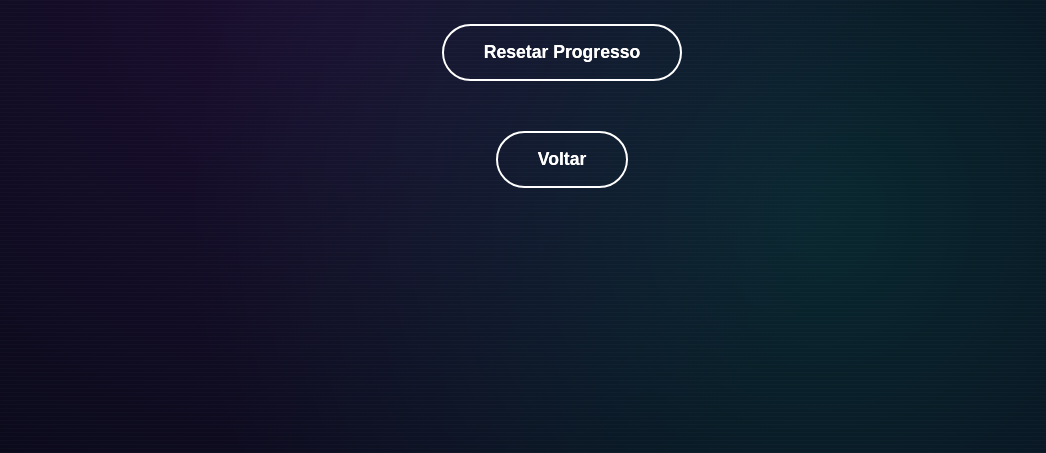
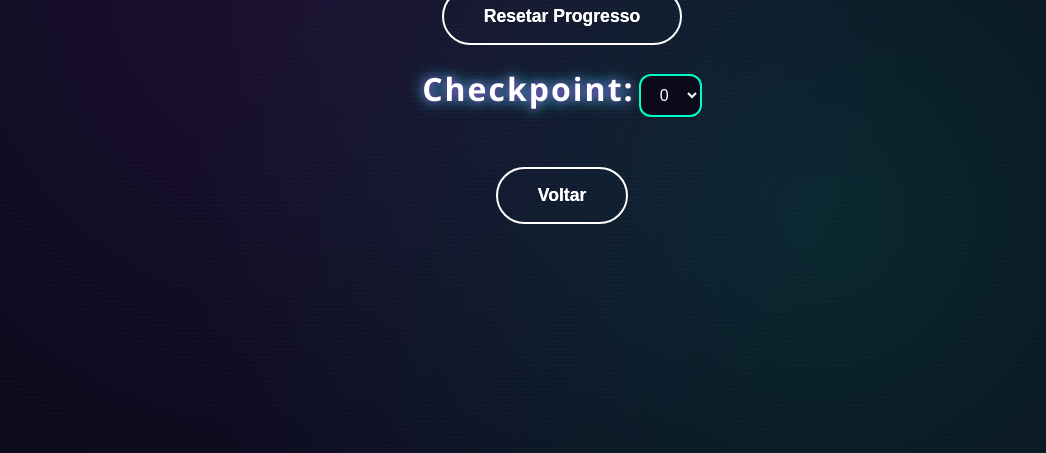
Before and after one commit to Vinnyforce0/MathMania, a plain HTML site: page HTML/opcoes.html in a window 1280 px wide. Shown: the part 347-800 px from the top of the page, without its empty margins (78-1124 px from the left). Drawn offline with Linux system fonts and the light colour scheme.

Commit message:
checkpoints

```diff
--- a/CSS/styles.css
+++ b/CSS/styles.css
@@ -17,7 +17,10 @@ body {
     min-height: 100%;
     font-family: 'Segoe UI', Tahoma, Geneva, Verdana, sans-serif;
 }
-
+sup{
+    font-size: 2.5rem;
+    transform: translateY(-25px)
+}
 
 /* ======================================================
    2️⃣ HOME / PÁGINAS NORMAIS
@@ -83,7 +86,6 @@ h1 {
     -webkit-animation: glowPulse 4s ease-in-out infinite;
     will-change: transform;
     transform: translateZ(0);
-    ;
 }
 
 .buttons-group {
@@ -101,6 +103,7 @@ button {
     cursor: pointer;
     color: white;
     -webkit-background-clip: text;
+    background-clip: text;
     border: 2px solid currentColor;
     transition: transform 0.2s ease, box-shadow 0.2s ease;
 }
@@ -519,6 +522,11 @@ button:hover:not(.operator-modal-content button) {
     #question {
         font-size: 2.0rem;
     }
+
+    sup{
+    font-size: 1.3rem;
+    transform: translateY(-10px)
+}
 }
 
 /* ======================================================
@@ -1211,6 +1219,7 @@ button:hover:not(.operator-modal-content button) {
     cursor: pointer;
     color: white;
     -webkit-background-clip: text;
+    background-clip: text;
     border: 2px solid currentColor;
     transition: transform 0.2s ease, box-shadow 0.2s ease;
     z-index: 999;
@@ -1308,3 +1317,27 @@ button:hover:not(.operator-modal-content button) {
     background-attachment: fixed;
 
 }
+
+#checkpointSelect {
+  padding: 10px 15px;
+  border-radius: 12px;
+  background: #0a0a1a;
+  color: white;
+  border: 2px solid #00ffc8;
+  font-size: 1rem;
+}
+
+label{
+    font-size: 2rem;
+    color: white;
+    text-shadow:
+        0 0 10px rgb(155, 50, 211),
+        0 0 15px rgb(0, 255, 200);
+    margin-bottom: 40px;
+    font-weight: 700;
+    letter-spacing: 2px;
+    animation: glowPulse 4s ease-in-out infinite;
+    -webkit-animation: glowPulse 4s ease-in-out infinite;
+    will-change: transform;
+    transform: translateZ(0);
+}
--- a/HTML/opcoes.html
+++ b/HTML/opcoes.html
@@ -12,7 +12,10 @@
 <body>
     <div class="container">
         <h1>Opções</h1>
-        <button id="resetOperators">Resetar Progresso</button><br>
+        <button id="resetOperators">Resetar Progresso</button><br><br>
+        <label for="checkpointSelect">Checkpoint:</label>
+
+        <select id="checkpointSelect"></select><br>
 
         <script>
             document.getElementById("resetOperators").addEventListener("click", () => {
@@ -26,6 +29,31 @@
                 window.location.reload(); // ou window.location.href = 'indice.html';
             });
         </script>
+
+        <script>
+            function carregarCheckpoints() {
+                const select = document.getElementById("checkpointSelect");
+                select.innerHTML = "";
+
+                let max = parseInt(localStorage.getItem("maxCheckpoint")) || 0;
+
+                // checkpoints fixos do jogo
+                const checkpoints = [0, 10, 20, 30, 40, 50, 60];
+
+                checkpoints.forEach(cp => {
+                    if (cp <= max) {
+                        let option = document.createElement("option");
+                        option.value = cp;
+                        option.textContent = cp === 0 ? "0" : cp;
+                        select.appendChild(option);
+                    }
+                });
+            }
+            document.getElementById("checkpointSelect").addEventListener("change", function () {
+                localStorage.setItem("checkpoint", this.value);
+            });
+            carregarCheckpoints();
+        </script>
         <button onclick="window.location.href='../index.html'" style="margin-top: 50px;">Voltar</button>
     </div>
 </body>
--- a/SRC/config.js
+++ b/SRC/config.js
@@ -2,4 +2,4 @@
 // CONFIGURAÇÃO GLOBAL
 // =======================
 
-const APP_VERSION = "1.4.3"; // Atualize esta versão a cada mudança significativa
+const APP_VERSION = "1.5.0"; // Atualize esta versão a cada mudança significativa
```
Also changed, not shown: SRC/play.js (+20 -5 lines), index.html (+1 -1 lines).
